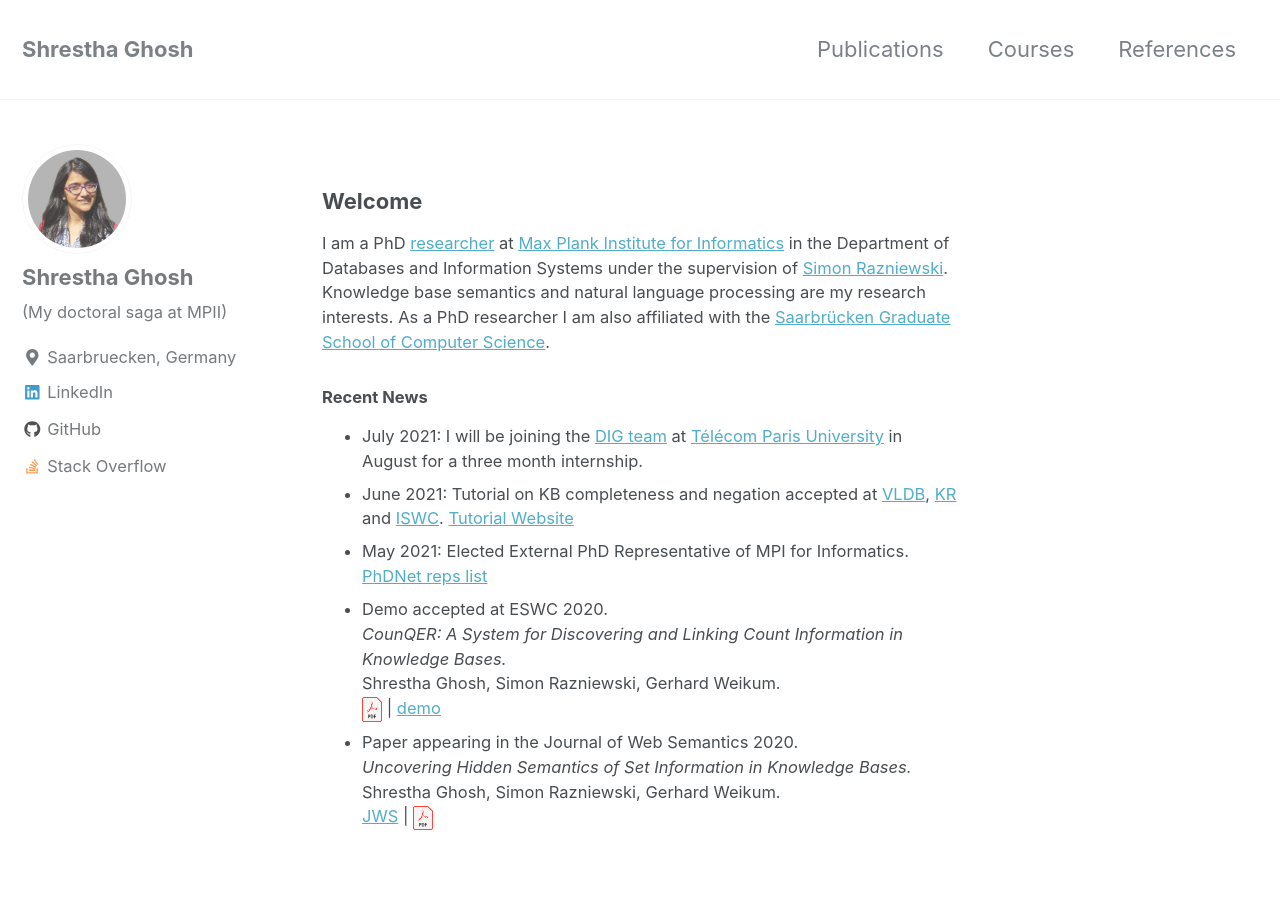
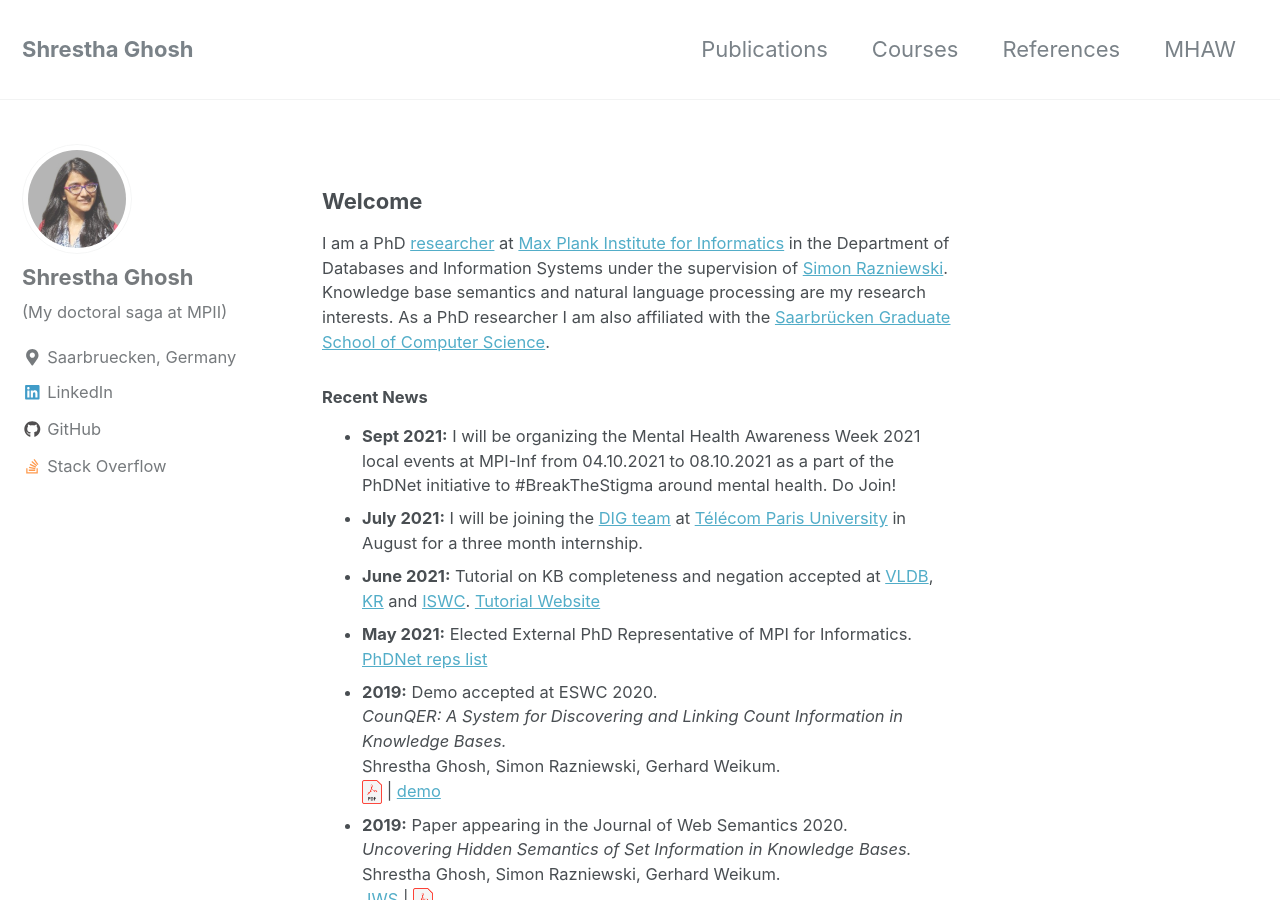
Before and after one commit to ghoshs/ghoshs.github.io, a Jekyll site: the page built from index.html, in a window 1280 px wide and 900 px high. Built offline with Jekyll 4.4.1, drawn with Linux system fonts in a browser that asks for light colours; nearby versions of some CDN libraries; the list of posts is cut into pages by our own code.

Commit message:
update Sep 2021

```diff
--- a/_data/navigation.yml
+++ b/_data/navigation.yml
@@ -6,6 +6,8 @@ main:
     url: /courses/
   - title: "References"
     url: /references/
+  - title: "MHAW"
+    url: /mhaw/
   # - title: "Quick-Start Guide"
     # url: https://mmistakes.github.io/minimal-mistakes/docs/quick-start-guide/
   # - title: "About"
--- a/_layouts/home.html
+++ b/_layouts/home.html
@@ -14,23 +14,26 @@ layout: archive
 
 <ul class="small">
   <li>
-    July 2021: I will be joining the <a href="https://dig.telecom-paristech.fr/">DIG team</a> at <a href="http://www.enst.fr/">Télécom Paris University</a> in August for a three month internship.
+    <strong>Sept 2021:</strong> I will be organizing the Mental Health Awareness Week 2021 local events at MPI-Inf from 04.10.2021 to 08.10.2021 as a part of the PhDNet initiative to #BreakTheStigma around mental health. Do Join!
   </li>
   <li>
-    June 2021: Tutorial on KB completeness and negation accepted at <a href="https://vldb.org/2021/?program-schedule-tutorials">VLDB</a>, <a href="https://kr2021.kbsg.rwth-aachen.de/page/tutorials_and_workshops">KR</a> and <a href="https://iswc2021.semanticweb.org/tutorial-schedule">ISWC</a>.
+    <strong>July 2021:</strong> I will be joining the <a href="https://dig.telecom-paristech.fr/">DIG team</a> at <a href="http://www.enst.fr/">Télécom Paris University</a> in August for a three month internship.
+  </li>
+  <li>
+    <strong>June 2021:</strong> Tutorial on KB completeness and negation accepted at <a href="https://vldb.org/2021/?program-schedule-tutorials">VLDB</a>, <a href="https://kr2021.kbsg.rwth-aachen.de/page/tutorials_and_workshops">KR</a> and <a href="https://iswc2021.semanticweb.org/tutorial-schedule">ISWC</a>.
     <a href="https://www.mpi-inf.mpg.de/kr-2021-tutorial">Tutorial Website</a>
   </li>
   <li>
-    May 2021: Elected External PhD Representative of MPI for Informatics. <a href="https://www.phdnet.mpg.de/phdnet/who/representatives">PhDNet reps list</a>
+    <strong>May 2021:</strong> Elected External PhD Representative of MPI for Informatics. <a href="https://www.phdnet.mpg.de/phdnet/who/representatives">PhDNet reps list</a>
   </li>
   <li>
-    Demo accepted at ESWC 2020.<br>
+    <strong>2019:</strong> Demo accepted at ESWC 2020.<br>
     <i>CounQER: A System for Discovering and Linking Count Information in Knowledge Bases.</i> <br>
     Shrestha Ghosh, Simon Razniewski, Gerhard Weikum. <br>
     <a href="https://arxiv.org/pdf/2005.03529.pdf"><img src="images/pdf-icon.png" width="20px"></a> | <a href="https://counqer.mpi-inf.mpg.de/spo/">demo</a>
   </li>
   <li>
-    Paper appearing in the Journal of Web Semantics 2020. <br>
+    <strong>2019:</strong> Paper appearing in the Journal of Web Semantics 2020. <br>
     <i>Uncovering Hidden Semantics of Set Information in Knowledge Bases.</i> <br>
     Shrestha Ghosh, Simon Razniewski, Gerhard Weikum. <br>
     <a href="https://www.sciencedirect.com/science/article/pii/S1570826820300317?via%3Dihub">JWS</a> | <a href="https://arxiv.org/pdf/2003.03155.pdf"><img src="images/pdf-icon.png" width="20px"></a>
```
Also changed, not shown: _pages/mhaw.md (added, +5 -0 lines), _pages/publications.md (+1 -1 lines).
